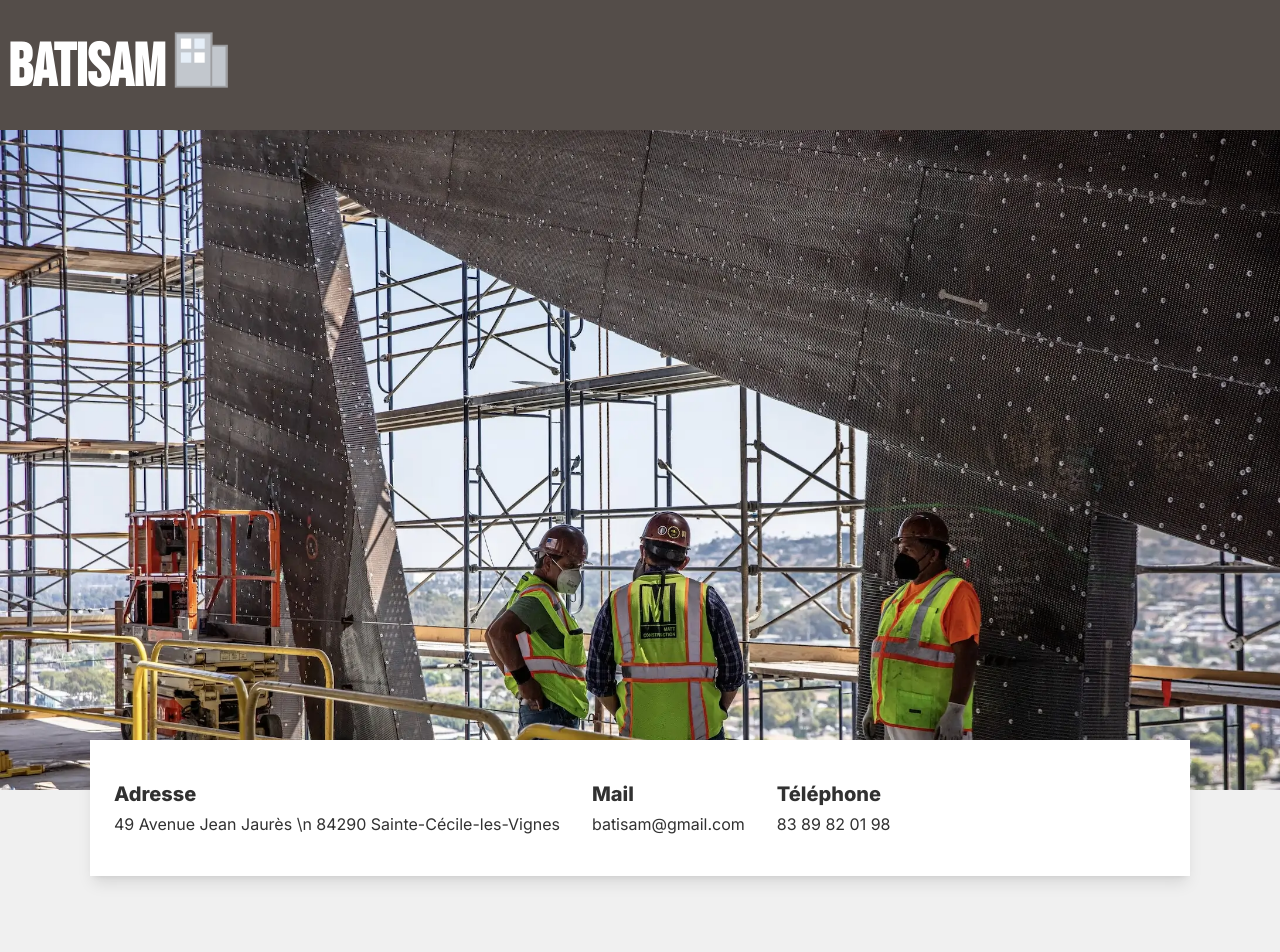
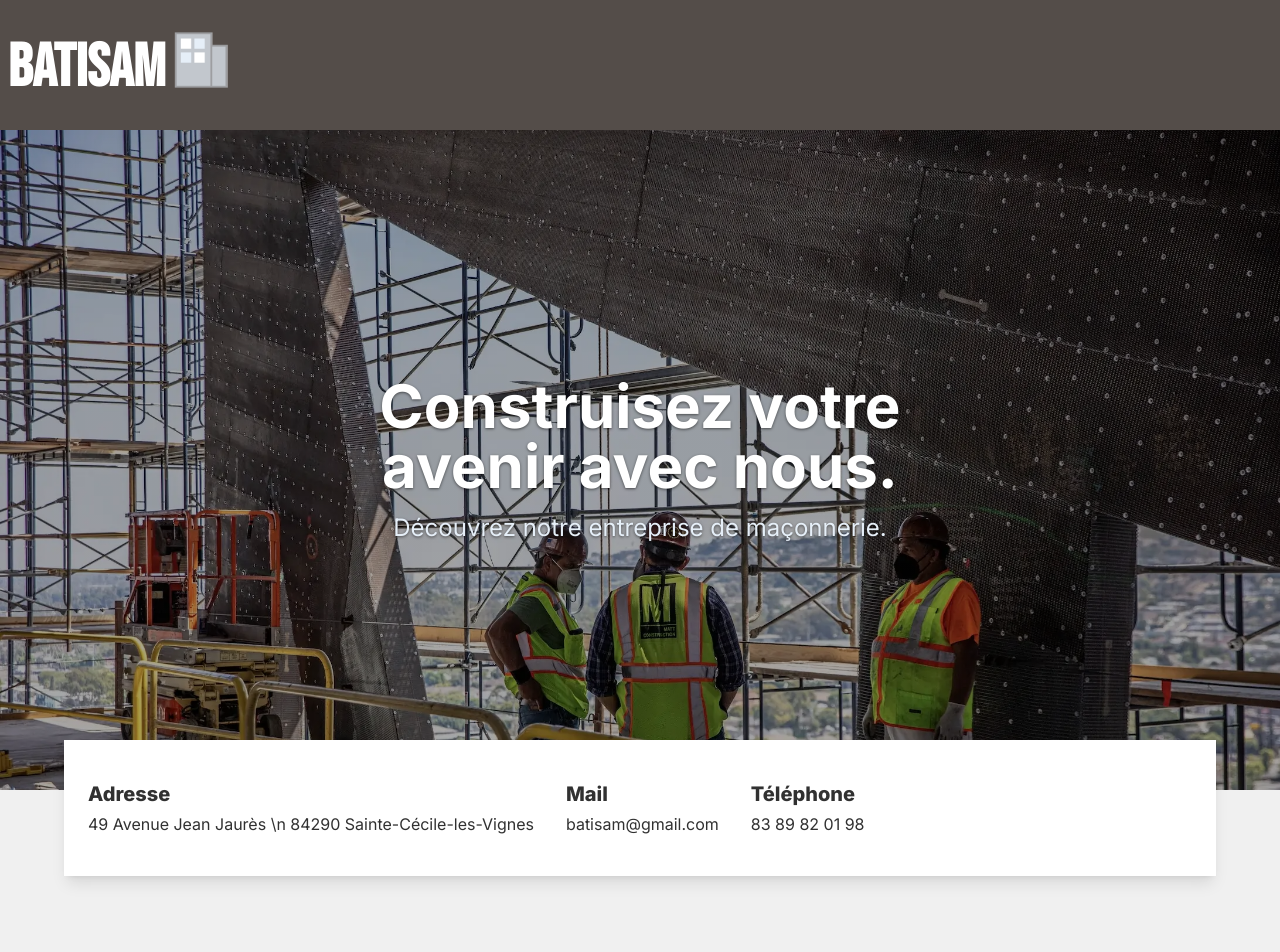
Before and after one commit to mxsgrs/batisam, a Next.js app in the folder batisam-nextjs/: page / in a window 1280 px wide. Shown: the top 952 px of the page. Built offline with nearby package versions, Linux system fonts and the light colour scheme.

Commit message:
Gradient clean up

```diff
--- a/batisam-nextjs/src/app/globals.css
+++ b/batisam-nextjs/src/app/globals.css
@@ -26,6 +26,26 @@ body {
     rgb(var(--background-start-rgb));
 }
 
+@keyframes rise {
+  0% {
+    transform: translateY(30%);
+    opacity: 0;
+    visibility: visible;
+  }
+  100% {
+    transform: translateY(0);
+    opacity: 1;
+    visibility: visible;
+  }
+}
+
+.rise-up-animation {
+  text-shadow: 0 1px 3px rgba(0, 0, 0, 0.541);
+  visibility: hidden;
+  animation: rise 1.5s ease-out forwards;
+  animation-delay: 0.3s;
+}
+
 @layer utilities {
   .text-balance {
     text-wrap: balance;
--- a/batisam-nextjs/src/app/page.tsx
+++ b/batisam-nextjs/src/app/page.tsx
@@ -9,14 +9,13 @@ export default function Home() {
   return (
     <div>
       <div className="bg-background-color pb-20">
-        {/* style="background-image: var(--hero-gradient), url('/images/btp.webp');" */}
-        <div className="flex items-center justify-center bg-[url('/images/btp.webp')] bg-cover bg-no-repeat min-h-[660px]">
-          <section className="text-f7f7f7 max-w-[600px] mx-7 invisible animate-rise delay-[0.3s]">
-            <h1 className="text-2xl sm:text-3xl md:text-3xl lg:text-3xl text-center font-semibold">Construisez votre avenir avec nous.</h1>
-            <p className="text-secondary-color text-center mt-4 sm:mt-2 sm:text-xl">Découvrez notre entreprise de maçonnerie.</p>
+        <div className="flex items-center justify-center bg-[linear-gradient(to_top,rgba(0,0,0,.34),rgba(0,0,0,.34)),url('/images/btp.webp')] bg-cover bg-no-repeat min-h-[660px]">
+          <section className="text-white max-w-2xl mx-7 rise-up-animation">
+            <h1 className="text-2xl text-center font-bold md:text-6xl">Construisez votre avenir avec nous.</h1>
+            <p className="text-secondary text-center mt-4 md:text-2xl">Découvrez notre entreprise de maçonnerie.</p>
           </section>
         </div>
-        <div className="bg-white shadow-lg py-4 sm:flex sm:justify-between sm:max-w-[1100px] sm:px-6 sm:mt-[-50px] mx-auto">
+        <div className="bg-white shadow-lg py-4 sm:flex sm:justify-between sm:max-w-6xl sm:px-6 sm:mt-[-50px] mx-auto">
           <div className="flex flex-col sm:flex-row sm:justify-center gap-8 py-6">
             <div className="flex flex-row gap-8">
               {/* <ion-icon name="home-outline" className="text-secondary-color bg-primary-color rounded p-2 text-2xl mt-2 sm:text-3xl"></ion-icon> */}
@@ -89,7 +88,7 @@ export default function Home() {
             <p className="mt-11 sm:mt-12">
               BATISAM est une société de maçonnerie réputée offrant une gamme complète de services de construction pour répondre à tous vos besoins. Spécialisée dans la construction neuve, la rénovation et la restauration, l'entreprise excelle dans la réalisation de projets résidentiels, commerciaux et industriels. Les services incluent la pose de briques, de pierres et de blocs, ainsi que la construction de murs porteurs et de fondations. BATISAM s'engage à utiliser des matériaux de haute qualité et à respecter les délais impartis. Avec une équipe de professionnels qualifiés, l'entreprise garantit des travaux durables et conformes aux normes en vigueur.
             </p>
-            <button className="text-sm text-white bg-font-color px-6 py-3 mt-8">INFORMATIONS</button>
+            <button className="text-sm font-semibold text-white bg-font-color px-6 py-3 mt-8">INFORMATIONS</button>
           </section>
         </div>
         <div className="bg-[url('/images/renovation.webp')] bg-cover bg-center min-h-[100vw] sm:min-h-[300px]"></div>
@@ -99,37 +98,34 @@ export default function Home() {
             <p className="mt-11 sm:mt-12">
               BATISAM offre des services complets de rénovation pour transformer et moderniser vos espaces résidentiels et commerciaux. Spécialisée dans la rénovation intérieure et extérieure, l'entreprise s'occupe de la démolition, de la reconstruction, de la pose de nouveaux revêtements et de l'isolation. Les artisans de BATISAM travaillent avec soin pour préserver le caractère original des bâtiments tout en intégrant des éléments modernes. Qu'il s'agisse de rénover une cuisine, une salle de bains, ou de réaménager un espace complet, l'entreprise garantit des résultats impeccables, respectant les normes et vos attentes. Leur expertise assure des travaux de qualité, réalisés dans les délais impartis.
             </p>
-            <button className="text-sm text-white bg-font-color px-6 py-3 mt-8">DÉTAILS</button>
+            <button className="text-sm font-semibold text-white bg-font-color px-6 py-3 mt-8">DÉTAILS</button>
           </section>
         </div>
       </div>
 
       <div className="text-white bg-primary-color text-f7f7f7">
         <div className="py-28 sm:flex sm:flex-row sm:w-full">
-          {/* style="background-image: var(--subdomain-gradient), url('/images/bricks.webp');" */}
-          <div className="bg-[url('/images/bricks.webp')] grid grid-rows-1 sm:flex-1 bg-cover bg-center min-h-[450px] p-8 m-4">
-            <section>
-              <button className="text-sm bg-font-color px-4 p-3">INFOS</button>
+          <div className="bg-[linear-gradient(to_bottom,rgba(34,193,195,0),rgba(84,77,73,.83)),url('/images/bricks.webp')] grid grid-rows-1 sm:flex-1 bg-cover bg-center min-h-[450px] p-8 m-4">
+            <section className="mt-auto">
+              <button className="text-sm font-semibold bg-font-color px-4 p-3">INFOS</button>
               <div className="mt-6 text-shadow-sm">
                 <div className="text-lg font-extrabold">Durabilité</div>
                 <p className="mt-2">Utilisation de matériaux recyclés et traitement des débris.</p>
               </div>
             </section>
           </div>
-          {/* style="background-image: var(--subdomain-gradient), url('/images/coupes.webp');" */}
-          <div className="bg-[url('/images/coupes.webp')] grid grid-rows-1 sm:flex-1 bg-cover bg-center min-h-[450px] p-8 m-4">
-            <section>
-              <button className="text-sm bg-font-color px-4 p-3">INFOS</button>
+          <div className="bg-[linear-gradient(to_bottom,rgba(34,193,195,0),rgba(84,77,73,.83)),url('/images/coupes.webp')] grid grid-rows-1 sm:flex-1 bg-cover bg-center min-h-[450px] p-8 m-4">
+          <section className="mt-auto">
+              <button className="text-sm font-semibold bg-font-color px-4 p-3">INFOS</button>
               <div className="mt-6 text-shadow-sm">
                 <div className="text-lg font-extrabold">Écoute</div>
                 <p className="mt-2">Adaptation à votre environnement et travail en coordination avec l'architecte.</p>
               </div>
             </section>
           </div>
-          {/* style="background-image: var(--subdomain-gradient), url('/images/coupes.webp');" */}
-          <div className="bg-[url('/images/tools.webp')] grid grid-rows-1 sm:flex-1 bg-cover bg-center min-h-[450px] p-8 m-4">
-            <section>
-              <button className="text-sm bg-font-color px-4 p-3">INFOS</button>
+          <div className="bg-[linear-gradient(to_bottom,rgba(34,193,195,0),rgba(84,77,73,.83)),url('/images/tools.webp')] grid grid-rows-1 sm:flex-1 bg-cover bg-center min-h-[450px] p-8 m-4">
+          <section className="mt-auto">
+              <button className="text-sm font-semibold bg-font-color px-4 p-3">INFOS</button>
               <div className="mt-6 text-shadow-sm">
                 <div className="text-lg font-extrabold">Écoute</div>
                 <p className="mt-2">Adaptation à votre environnement et travail en coordination avec l'architecte.</p>
--- a/batisam-nextjs/tailwind.config.ts
+++ b/batisam-nextjs/tailwind.config.ts
@@ -14,9 +14,12 @@ const config: Config = {
           "conic-gradient(from 180deg at 50% 50%, var(--tw-gradient-stops))",
       },
       backgroundColor: {
-        'primary-color': 'var(--primary-color)',
-        'font-color': 'var(--font-color)',
-        'background-color': 'var(--background-color)',
+        "primary-color": "var(--primary-color)",
+        "font-color": "var(--font-color)",
+        "background-color": "var(--background-color)",
+      },
+      textColor: {
+        "secondary": "var(--secondary-color)",
       }
     },
   },
```
